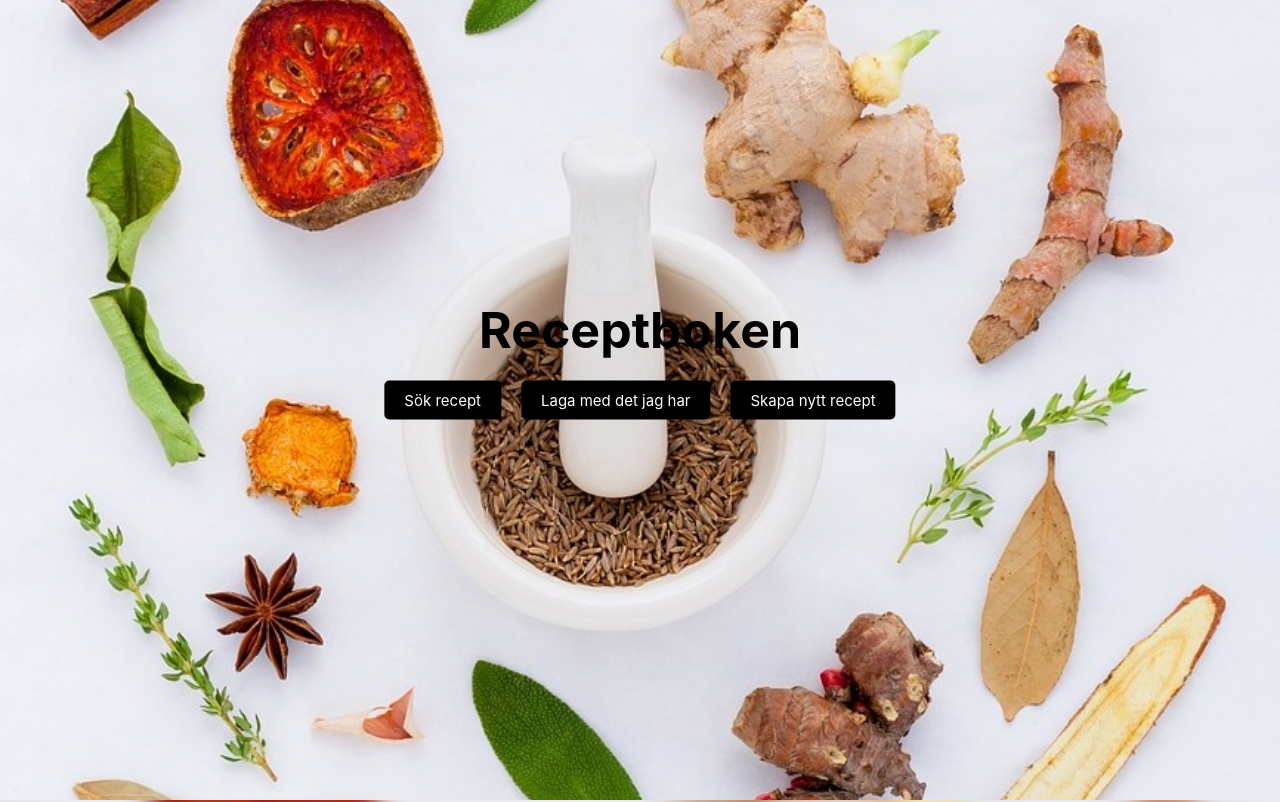
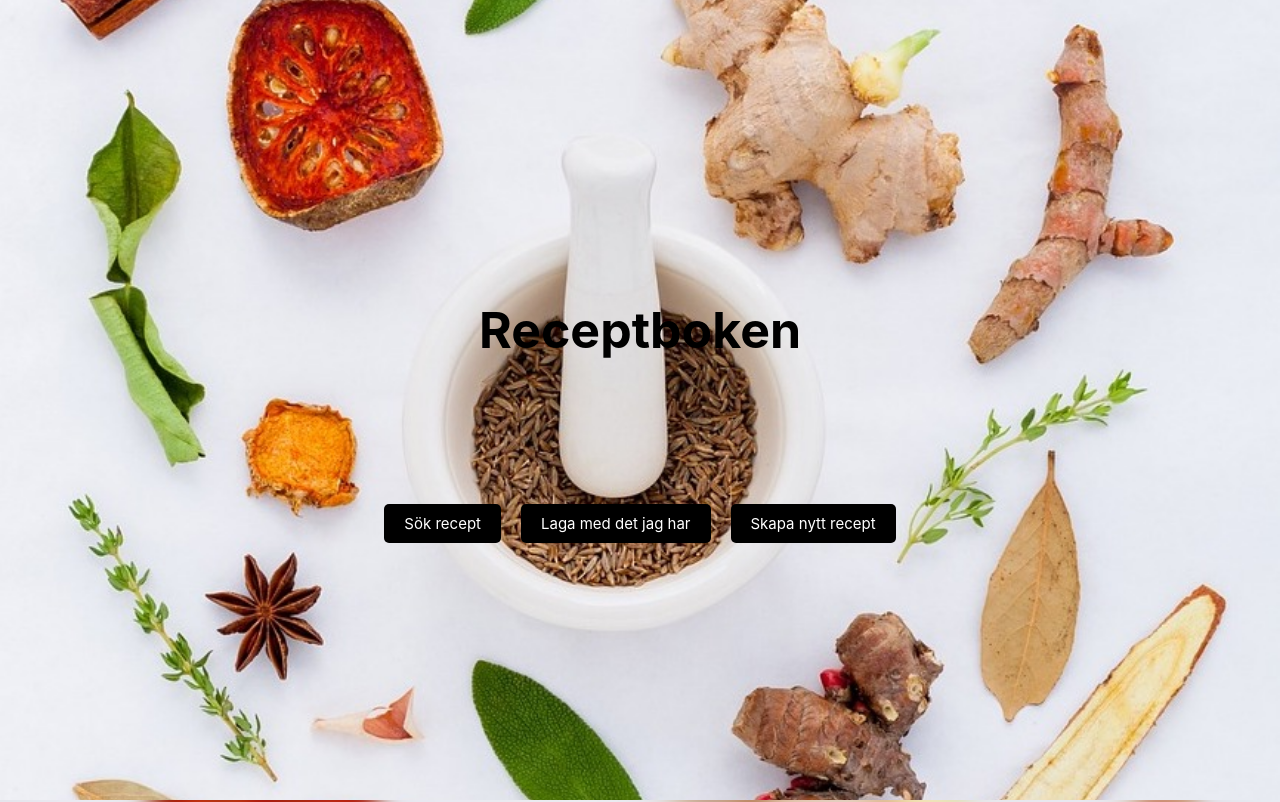
Before and after one commit to Team-Jeffry/receptboken-frontend, a React (Create React App) app: page / in a window 1280 px wide. Shown: the top 802 px of the page. Built offline with nearby package versions, Linux system fonts and the light colour scheme; no server answers.

Commit message:
#1v8ah6z cleanup in home section on lower resolution screens

```diff
--- a/src/component/Home.jsx
+++ b/src/component/Home.jsx
@@ -1,40 +1,24 @@
 import React, { Component } from "react";
 import { Link } from "react-scroll";
+
+const style = {
+    display: "flex",
+    justifyContent: "center",
+};
 
 export default class Home extends Component {
     render() {
         return (
             <div ref={this.myRef} className="home">
                 <h1 className="title">Receptboken</h1>
-        <div className="container">
-          <Link
-            activeClass="active"
-            to="search-recipe"
-            spy={true}
-            smooth={true}
-            offset={-200}
-            duration={900}
-          >
+                <div style={style}>
+                    <Link activeClass="active" to="search-recipe" spy={true} smooth={true} offset={0} duration={900}>
                         <button>Sök recept</button>
                     </Link>
-          <Link
-            activeClass="active"
-            to="suggest"
-            spy={true}
-            smooth={true}
-            offset={-200}
-            duration={900}
-          >
+                    <Link activeClass="active" to="suggest" spy={true} smooth={true} offset={-280} duration={900}>
                         <button>Laga med det jag har</button>
                     </Link>
-          <Link
-            activeClass="active"
-            to="save-recipe"
-            spy={true}
-            smooth={true}
-            offset={-200}
-            duration={900}
-          >
+                    <Link activeClass="active" to="save-recipe" spy={true} smooth={true} offset={0} duration={900}>
                         <button>Skapa nytt recept</button>
                     </Link>
                 </div>
--- a/src/index.css
+++ b/src/index.css
@@ -19,6 +19,7 @@ body {
 
 .title {
     padding-top: 300px;
+    padding-bottom: 100px;
     margin-top: 0;
     text-align: center;
     font-size: 50px;
```
Lines whose indentation alone changed are shown as unchanged.
